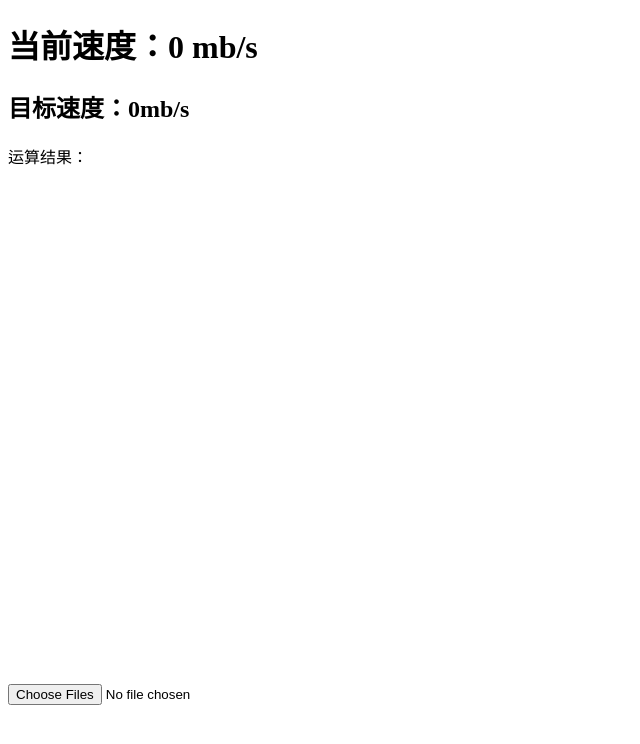
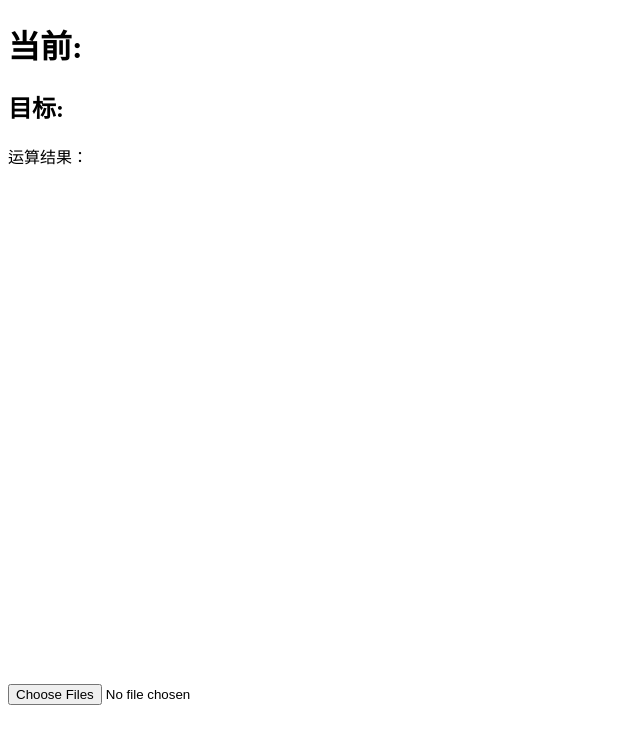
Before and after one commit to DengDengDengF/problems-resolve, a Vue app: page / in a window 1280 px wide. Shown: the top 744 px of the page, without its empty margins (0-640 px from the left). Built offline with nearby package versions, Linux system fonts and the light colour scheme.

Commit message:
后台调度

```diff
--- a/src/pages/30.多线程md5运算效率检测/CountMD5.vue
+++ b/src/pages/30.多线程md5运算效率检测/CountMD5.vue
@@ -1,6 +1,6 @@
 <template>
-  <h1>当前速度：{{averageSpeed}} mb/s </h1>
-  <h2>目标速度：{{currentSpeed}}mb/s</h2>
+  <h1>当前:{{ averageSpeed }}</h1>
+  <h2>目标:{{ currentSpeed }}</h2>
   <p>运算结果：{{ computedRes }}</p>
   <el-scrollbar :height="500" always>
     <div v-for="item in  fileList" class="lists">
@@ -51,6 +51,7 @@
  * - 通过负反馈控制动态调整分片之间的 sleep 时间 以及 上下限，动态调整目标磁盘速率,动态调整。
  */
 import {ref} from 'vue'
+
 const logical = navigator.hardwareConcurrency || 4 //逻辑核心
 // const net = 5//网络接口同时并发5
 // const workerCount = Math.min(net, Math.max(1, logical >> 1))
@@ -60,9 +61,13 @@ let taskQueue: any[] = []
 let workPool: any[] = []
 const isUploaded = ref<boolean>(true)
 const computedRes = ref<string>('')
-const averageSpeed=ref<number>(0)
-const currentSpeed=ref<number>(0)
-const initFile = (file: File) => ({progress: '', file, md5: '',bps:0,elap:0})
+const averageSpeed = ref<string>('')
+const currentSpeed = ref<string>('')
+const INIT_BPS = 60 * 10 * 1024 * 1024 / workerCount //分片默认速率上限
+
+//初始化文件实例
+const initFile = (file: File) => ({progress: '', file, md5: '', bps: 0, elap: 0})
+//返回正确的单位
 const getSizeSum = () => {
   const totalBytes = fileList.value.reduce((total, item) => total + (item.file?.size || 0), 0)
   if (totalBytes < 1024) {
@@ -75,14 +80,20 @@ const getSizeSum = () => {
     return +(totalBytes / 1024 / 1024 / 1024).toFixed(2) + ' GB'
   }
 }
-
-const calcSleepRange = ({chunkSize, targetBps, min=20, max=180}) => {
+/**
+ * @description 测量sleep区间
+ * @param chunkSize 分片大小
+ * @param targetBps 调整后的分片目标速率
+ * @param min sleep下限
+ * @param max sleep 上限*/
+const calcSleepRange = ({chunkSize, targetBps, min = 20, max = 180}) => {
   const idealChunkTime = (chunkSize / targetBps) * 1000
   const min_sleep = Math.max(min, Math.floor(idealChunkTime * 0.6))
   const max_sleep = Math.max(Math.min(max, Math.ceil(idealChunkTime * 1.6)), min)
   return {min_sleep, max_sleep, idealChunkTime}
 }
-
+/**@description 多线程自适应节流
+ * @param item 文件实例*/
 const startWorker = (item: any) => {
   return new Promise((resolve, reject) => {
     const file = item.file
@@ -92,7 +103,7 @@ const startWorker = (item: any) => {
     if (!window.__ioCoordinator) {
       //分片大小
       const CHUNK_SIZE = 4 * 1024 * 1024, //分片大小
-          targetBps =60 * 1024 * 1024//分片的目标速率
+          targetBps = INIT_BPS//分片的目标速率
       //动态计算sleep区间
       const {min_sleep, max_sleep} = calcSleepRange({
         chunkSize: CHUNK_SIZE,
@@ -104,7 +115,7 @@ const startWorker = (item: any) => {
         sleepMs: min_sleep,//初始化
         min_sleep,//sleep区间，会动态改变
         max_sleep,
-        target_bps_max: 60,//最大速率
+        target_bps_max: INIT_BPS,//最大速率
         target_bps_min: 20,//最小速率
         EWMA_ALPHA: 0.15,//系数
         CHUNK_SIZE,//每一片
@@ -124,7 +135,7 @@ const startWorker = (item: any) => {
       if (data.stat) {
         const {bytes, elapsed} = data.stat
         item.bps = bytes
-        item.elap=elapsed
+        item.elap = elapsed
         //总吞吐
         const totalBps = workPool.reduce((sum, w) => {
           return sum + (w.bps || 0)
@@ -139,8 +150,9 @@ const startWorker = (item: any) => {
         coord.avgBps = coord.avgBps
             ? coord.avgBps * (1 - coord.EWMA_ALPHA) + instantBps * coord.EWMA_ALPHA
             : instantBps
-        averageSpeed.value = coord.avgBps * workPool.length / (1024 * 1024)
-        currentSpeed.value=coord.targetBps * workPool.length  / (1024 * 1024)
+        averageSpeed.value = (coord.avgBps * workPool.length / (1024 * 1024)).toFixed(1) + 'MB/s'
+        currentSpeed.value = (coord.targetBps * workPool.length / (1024 * 1024)).toFixed(1) + 'MB/s'
+        document.title ='ave:' + averageSpeed.value +' cur:'+currentSpeed.value
         const ratio = coord.avgBps / coord.targetBps
         //超过5% 以及 低了10%，对应刹车以及提速。
         if (ratio > 1.05) {
@@ -175,10 +187,10 @@ const startWorker = (item: any) => {
           if (w._worker) {
             w._worker.postMessage({
               control: {
-                status:1,
+                status: 1,
                 sleepMs: coord.sleepMs,
-                CHUNK_SIZE:coord.CHUNK_SIZE,
-                ADJUST_INTERVAL:coord.ADJUST_INTERVAL
+                CHUNK_SIZE: coord.CHUNK_SIZE,
+                ADJUST_INTERVAL: coord.ADJUST_INTERVAL
               },
             })
           }
@@ -202,14 +214,14 @@ const startWorker = (item: any) => {
       file,
       control: {
         sleepMs: coord.sleepMs,
-        CHUNK_SIZE:coord.CHUNK_SIZE,
-        ADJUST_INTERVAL:coord.ADJUST_INTERVAL,
-        status:0 //0未运行 1运行中
+        CHUNK_SIZE: coord.CHUNK_SIZE,
+        ADJUST_INTERVAL: coord.ADJUST_INTERVAL,
+        status: 0 //0未运行 1运行中
       },
     })
   })
 }
-
+//并行算md5 以及 待开发并发文件进度.....一大堆
 const computedFile = () => {
   isUploaded.value = false
   const start = performance.now()
@@ -244,8 +256,7 @@ const computedFile = () => {
   }
   for (let i = 0; i < workerCount; i++) Promise.resolve().then(runTask)
 }
-
-
+//新加入的文件队列
 const fileChange = async (event: any) => {
   const lists: any[] = Array.from(event.target?.files || [])
   if (lists.length == 0) return
@@ -257,6 +268,16 @@ const fileChange = async (event: any) => {
   if (isUploaded.value) computedFile()
   event.target.value = ''
 }
+//浏览器调度原因，切到后台，再切回来限速解决方案
+document.addEventListener('visibilitychange', () => {
+  if (document.visibilityState === 'visible') {
+    //TODO 后续可以初始化__ioCoordinator,然后通过节流算法自动调整。
+    if (window.__ioCoordinator) {
+      window.__ioCoordinator.targetBps = INIT_BPS
+      window.__ioCoordinator.avgBps = INIT_BPS
+    }
+  }
+})
 </script>
 
 <style scoped>
```
